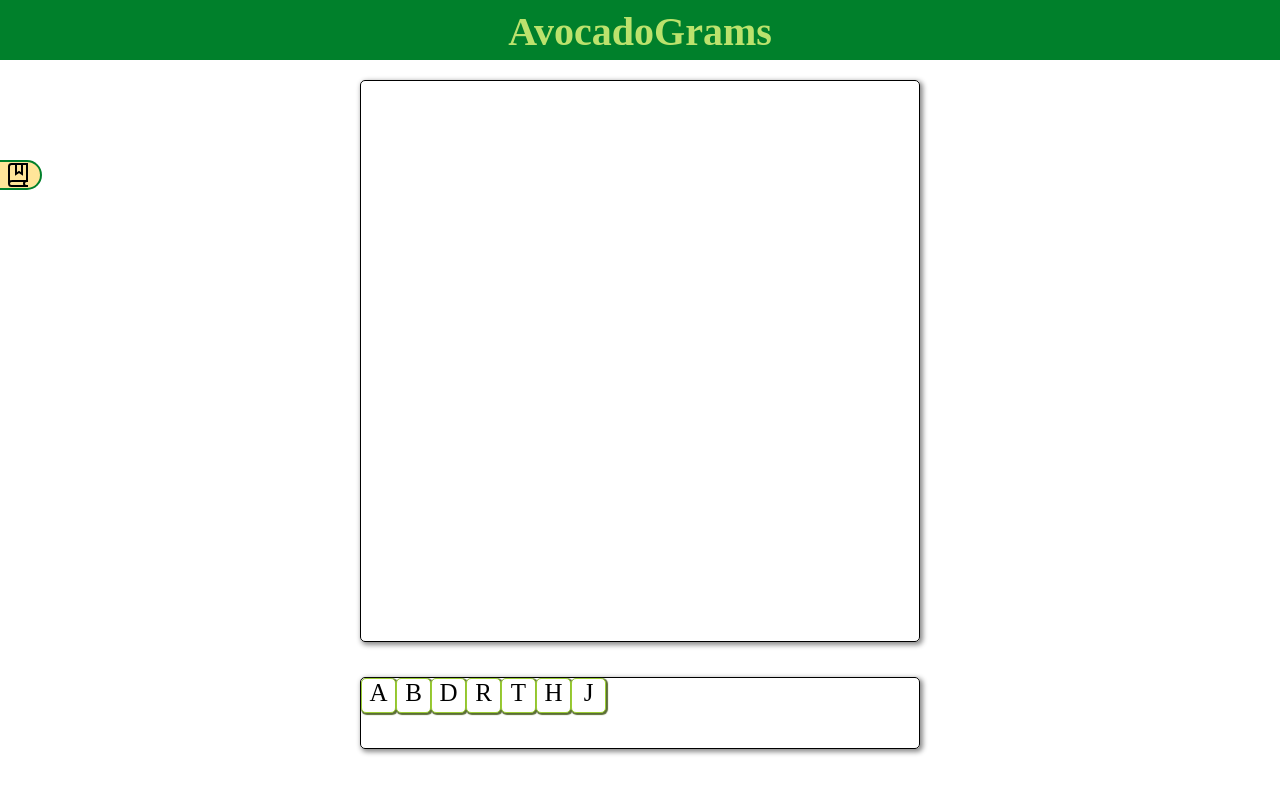
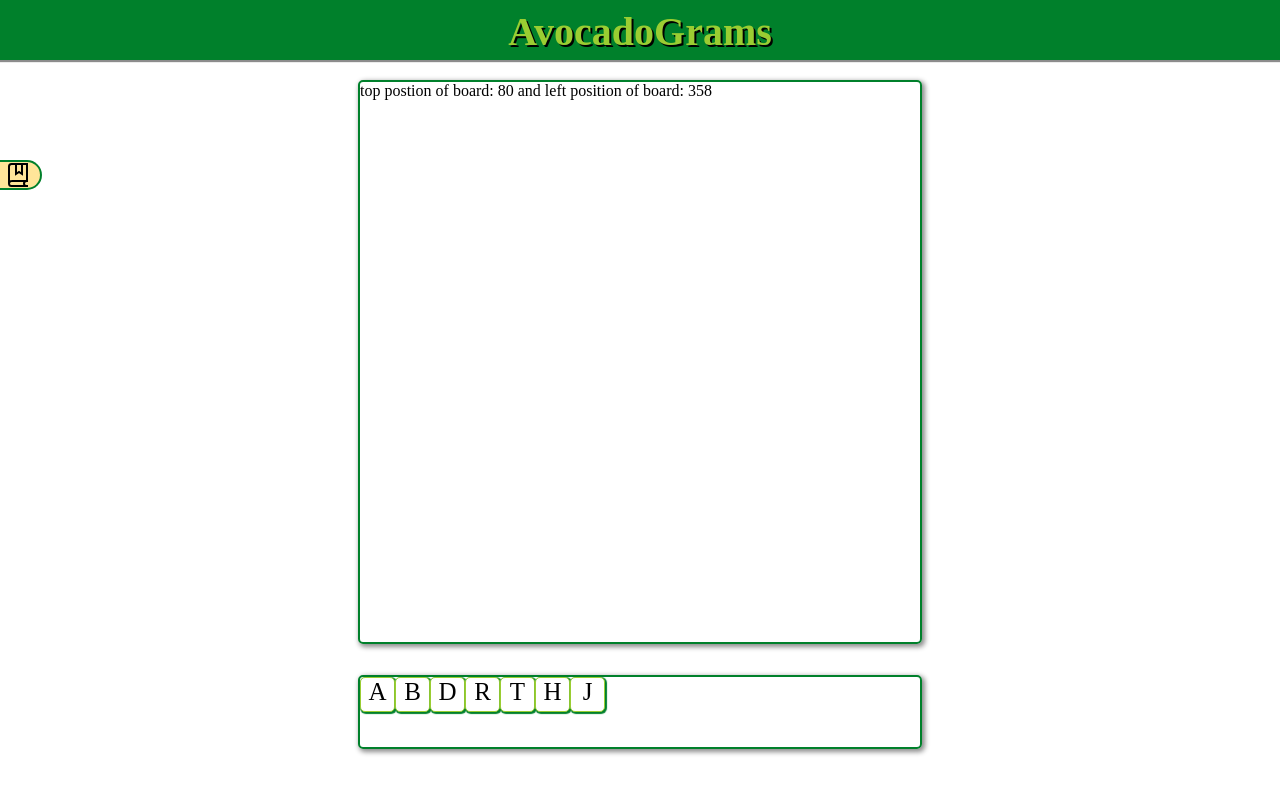
Before and after one commit to avocadograms/avocadograms, a React app: page / in a window 1280 px wide. Shown: the top 794 px of the page. Built offline with nearby package versions, Linux system fonts and the light colour scheme.

Commit message:
fixed some styling and added board position using hooks

```diff
--- a/client/components/Board.jsx
+++ b/client/components/Board.jsx
@@ -1,7 +1,25 @@
-import React from 'react';
+import React, { useState, useEffect } from 'react';
 
 function Board() {
-  return <div id='board'></div>;
+  const [boardPosition, setBoardPosition] = useState([]);
+  useEffect(() => {
+    function updateBoardPosition() {
+      const element = document.querySelector('#board');
+      const position = {
+        top: element.offsetTop,
+        left: element.offsetLeft,
+      };
+      setBoardPosition([position.top, position.left]);
+    }
+    if (!boardPosition.length) updateBoardPosition();
+    window.addEventListener('resize', updateBoardPosition);
+  }, []);
+
+  return (
+    <div id='board'>
+      {`top postion of board: ${boardPosition[0]} and left position of board: ${boardPosition[1]}`}
+    </div>
+  );
 }
 
 export default Board;
--- a/client/stylesheets/styles.scss
+++ b/client/stylesheets/styles.scss
@@ -60,38 +60,40 @@ input {
 
 // ----------------------- Game Container ------------------------ //
 #navbar {
-  background-color: #00802b;
+  background-color: $dark-avocado-green;
   width: 100%;
   height: 60px;
+  box-shadow: 1px 1px 1px 1px #8c8c8c;
 }
 
 #navbar h1 {
   font-size: 40px;
   text-align: center;
   padding-top: 0.2em;
-  color: rgb(187, 226, 109);
+  color: yellowgreen;
+  text-shadow: 2px 2px black;
 }
 
 #gameContainer {
   display: grid;
-  grid-template-columns: auto 560px auto;
+  grid-template-columns: auto 564px auto;
 }
 
 #board {
   margin-top: 20px;
   grid-column: 2/3;
   height: 560px;
-  border: 1px solid black;
+  border: 2px solid $dark-avocado-green;
   border-radius: 5px;
   box-shadow: 2px 2px 5px 1px #8c8c8c;
 }
 
 #tilesContainer {
-  margin-top: 35px;
+  margin-top: 31px;
   grid-column: 2/3;
   height: 70px;
   display: flex;
-  border: 1px solid black;
+  border: 2px solid $dark-avocado-green;
   border-radius: 5px;
   box-shadow: 2px 2px 5px 1px #8c8c8c;
 }
@@ -105,7 +107,7 @@ input {
   border-radius: 5px;
   border: 1px solid yellowgreen;
   background-color: white;
-  box-shadow: 1px 1px 1px 1px #5a6d34;
+  box-shadow: 1px 1px 1px 1px $dark-avocado-green;
 }
 
 .tiles:hover {
```
